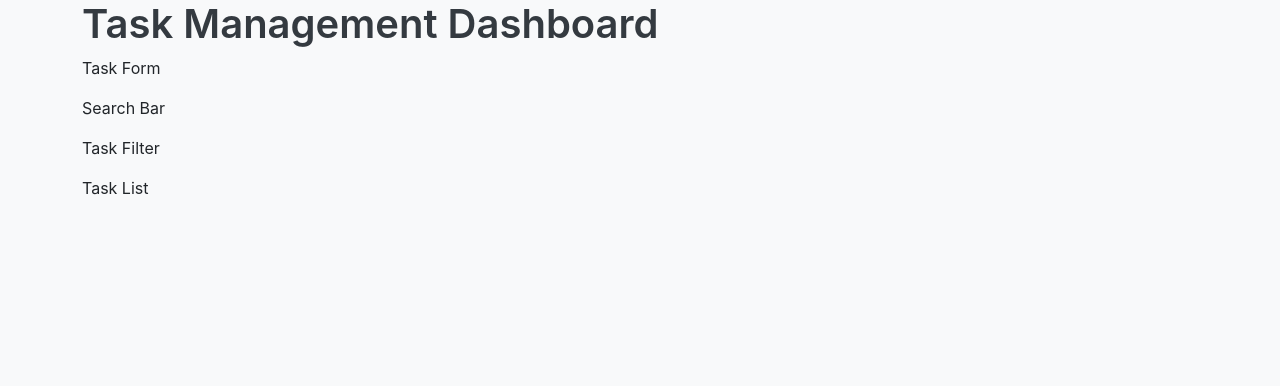
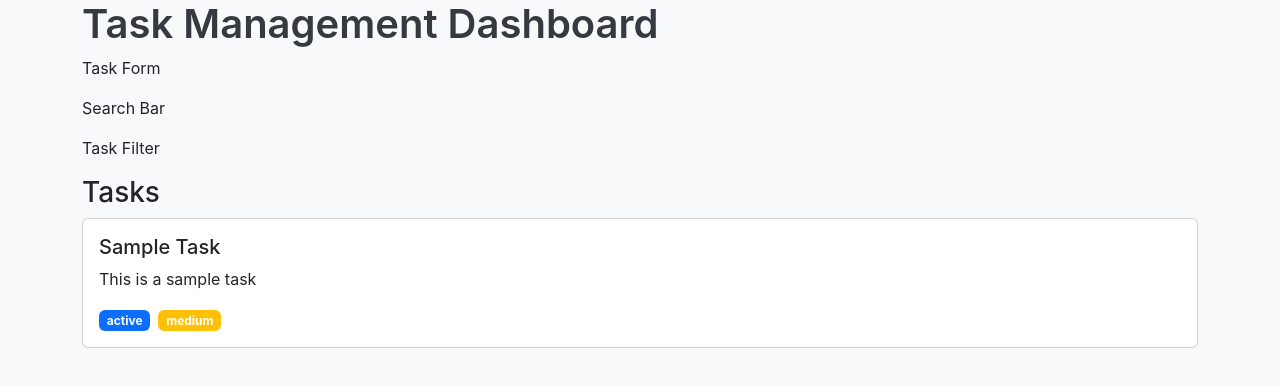
Before and after one commit to jsgumban/task-management-app, a React (Create React App) app: page / in a window 1280 px wide. Shown: the top 386 px of the page. Built offline with nearby package versions, Linux system fonts and the light colour scheme.

Commit message:
Implement task list display

```diff
--- a/src/components/TaskItem.js
+++ b/src/components/TaskItem.js
@@ -2,8 +2,20 @@ import React from 'react';
 
 const TaskItem = ({ task }) => {
   return (
-    <div>
-      <p>Task Item</p>
+    <div className="card mb-2">
+      <div className="card-body">
+        <h5 className="card-title">{task.title}</h5>
+        <p className="card-text">{task.description}</p>
+        <span className={`badge ${task.status === 'completed' ? 'bg-success' : 'bg-primary'}`}>
+          {task.status}
+        </span>
+        <span className={`badge ms-2 ${
+          task.priority === 'high' ? 'bg-danger' :
+          task.priority === 'medium' ? 'bg-warning' : 'bg-secondary'
+        }`}>
+          {task.priority}
+        </span>
+      </div>
     </div>
   );
 };
--- a/src/components/TaskList.js
+++ b/src/components/TaskList.js
@@ -1,9 +1,17 @@
 import React from 'react';
+import { useTask } from '../context/TaskContext';
+import TaskItem from './TaskItem';
 
 const TaskList = () => {
+  const { state } = useTask();
+  const { tasks } = state;
+
   return (
     <div>
-      <p>Task List</p>
+      <h3>Tasks</h3>
+      {tasks.map(task => (
+        <TaskItem key={task.id} task={task} />
+      ))}
     </div>
   );
 };
--- a/src/context/TaskContext.js
+++ b/src/context/TaskContext.js
@@ -31,6 +31,7 @@ function taskReducer(state, action) {
 
 export function TaskProvider({ children }) {
   const [state, dispatch] = useReducer(taskReducer, initialState);
+	console.log('stateX: ', state);
 
   return (
     <TaskContext.Provider value={{ state, dispatch }}>
@@ -41,6 +42,8 @@ export function TaskProvider({ children }) {
 
 export function useTask() {
   const context = useContext(TaskContext);
+	console.log('contextX: ', context);
+
   if (!context) {
     throw new Error('useTask must be used within TaskProvider');
   }
```
